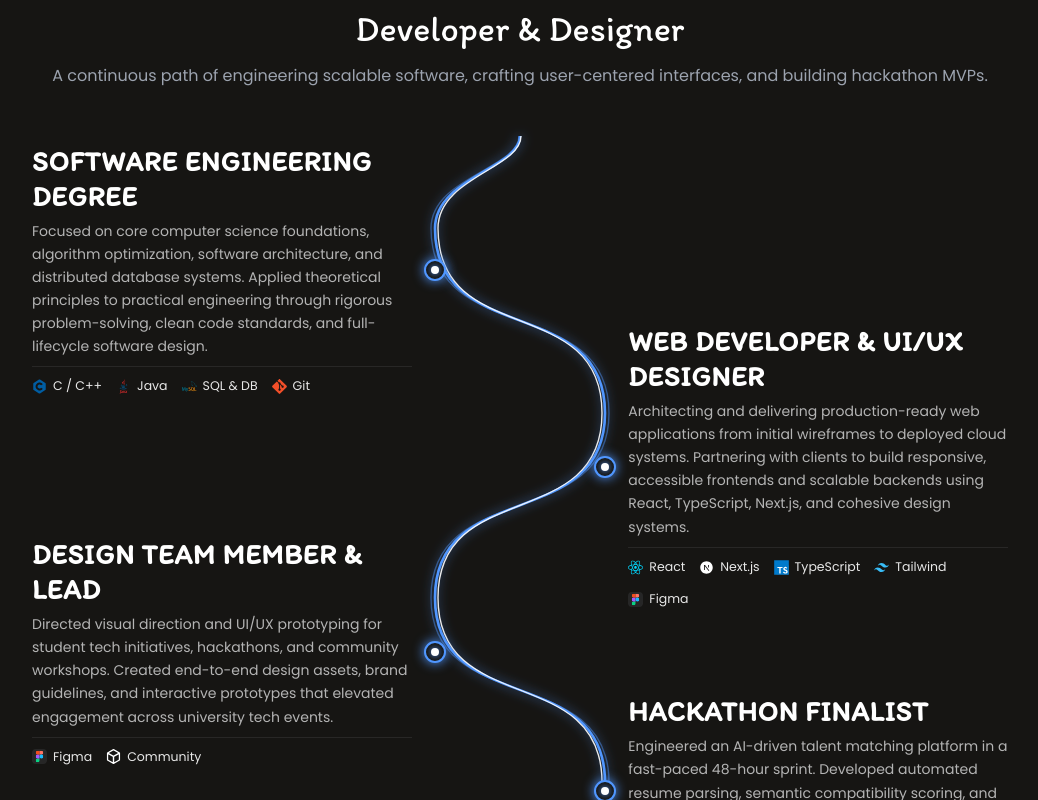
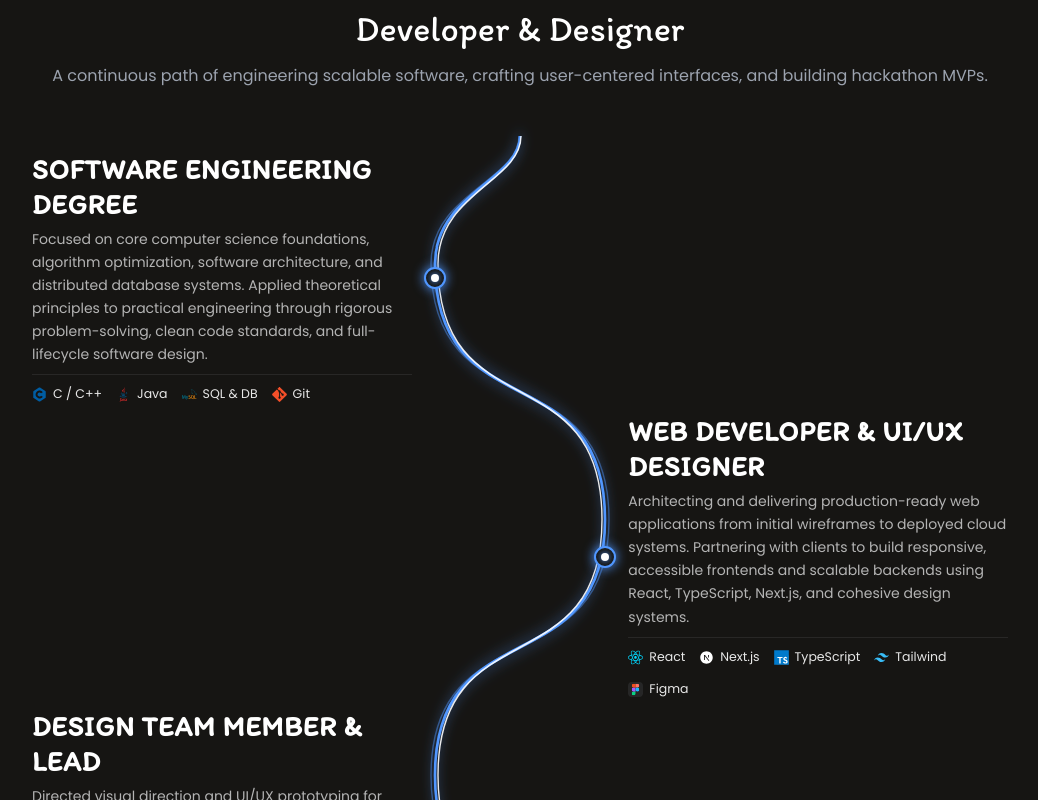
Before and after one commit to lo-ucif/lo__ucif-portfolio, a React (Vite) app: page / in a window 1280 px wide. Shown: the part 2040-2840 px from the top of the page, without its empty margins (120-1158 px from the left). Built offline with nearby package versions, Linux system fonts and the light colour scheme; a web font is replaced by a local one.

Commit message:
feat: add Experience component with animated winding timeline and milestones

```diff
--- a/src/features/certificates/Experience.tsx
+++ b/src/features/certificates/Experience.tsx
@@ -162,8 +162,8 @@ export default function Experience() {
             </svg>
           </div>
 
-          {/* Timeline Milestones List with Tight Staggered Spacing */}
-          <div className="relative z-10 flex flex-col gap-0 py-2">
+          {/* Timeline Milestones List with Clean 10px Gap */}
+          <div className="relative z-10 flex flex-col gap-[10px] py-4">
             {experienceMilestones.map((item, index) => {
               const isLeft = index % 2 === 0;
 
@@ -176,7 +176,7 @@ export default function Experience() {
                   transition={{ duration: 0.45, ease: easeOut, delay: index * 0.05 }}
                   className={`relative flex items-center ${
                     isLeft ? "justify-start" : "justify-end"
-                  } ${index > 0 ? "md:-mt-14 lg:-mt-18" : ""}`}
+                  }`}
                 >
                   {/* Glowing Node Positioned Directly on the Wave Apex */}
                   <div
```
